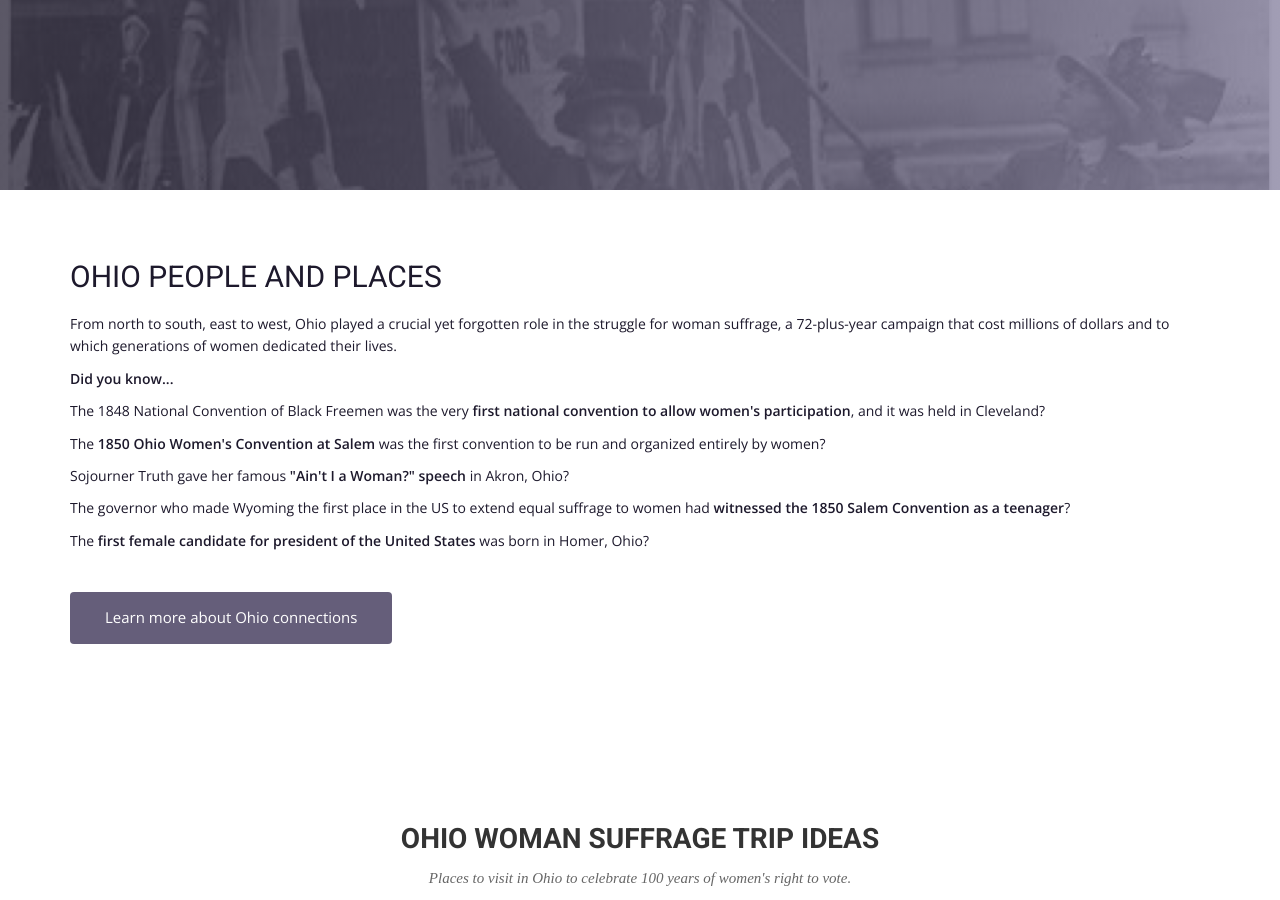
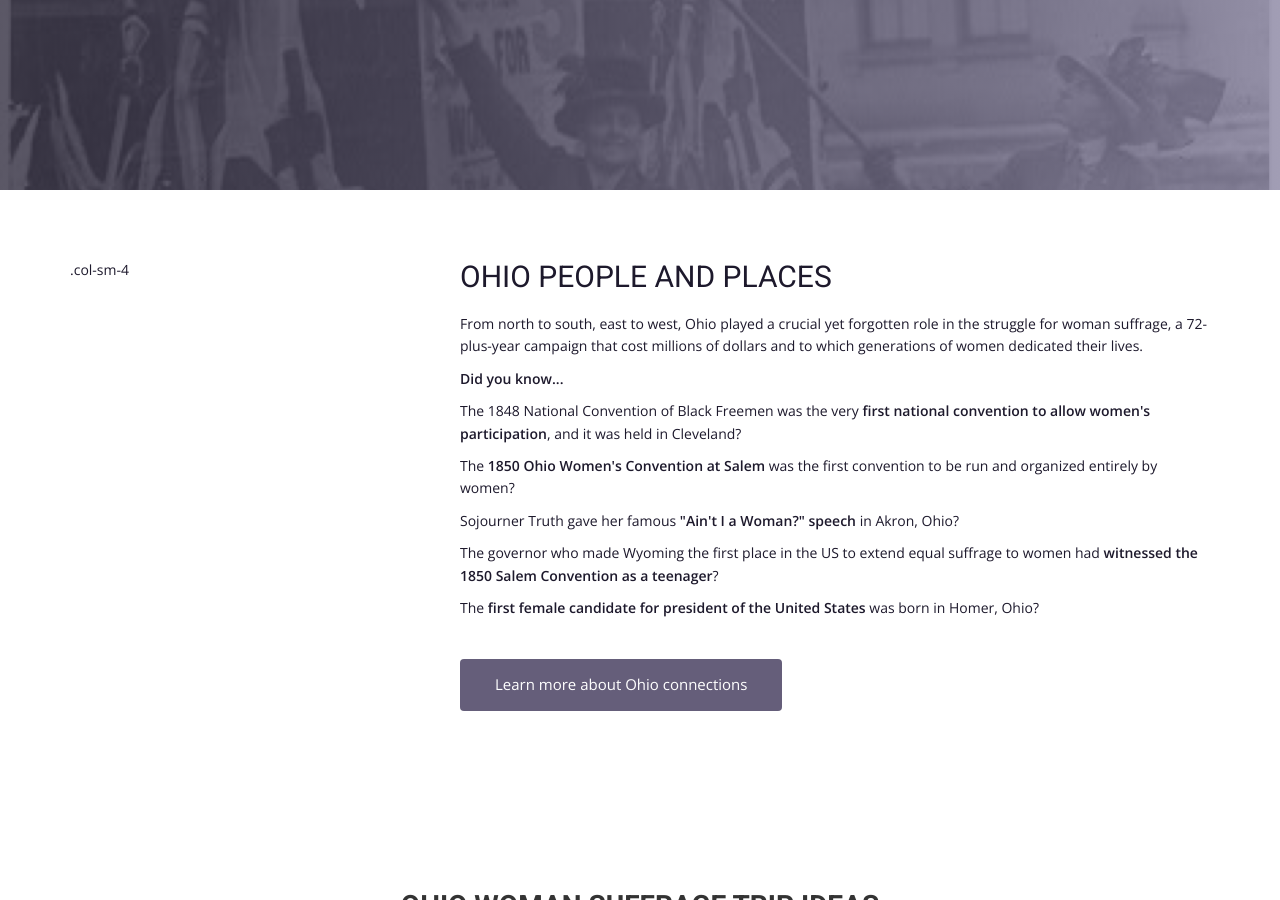
Before and after one commit to OhioSuffrageCentennial/ohiosuffragecentennial, a Jekyll site: the page built from index.html, in a window 1280 px wide and 900 px high, scrolled down 605 px. Built offline with Jekyll 4.4.1, drawn with Linux system fonts in a browser that asks for light colours; nearby versions of some CDN libraries; some web fonts are replaced.

Commit message:
test reorg bootstrap

```diff
--- a/index.html
+++ b/index.html
@@ -43,9 +43,12 @@
 
 <section id="new-feature">
   <div class="container">
-    <div class="row">
-      <div class="col-md-12">
-        <div class="block">
+    <div class="block">
+      <div class="row">
+        <div class="col-sm-4">
+          .col-sm-4
+        </div>
+        <div class="col-sm-8">
           <h2>OHIO PEOPLE AND PLACES</h2>
           <p>From north to south, east to west, Ohio played a crucial yet forgotten role in the struggle for woman suffrage, a 72-plus-year campaign that cost millions of dollars and to which generations of women dedicated their lives.</p>
           <p><b>Did you know...</b></p>
```
